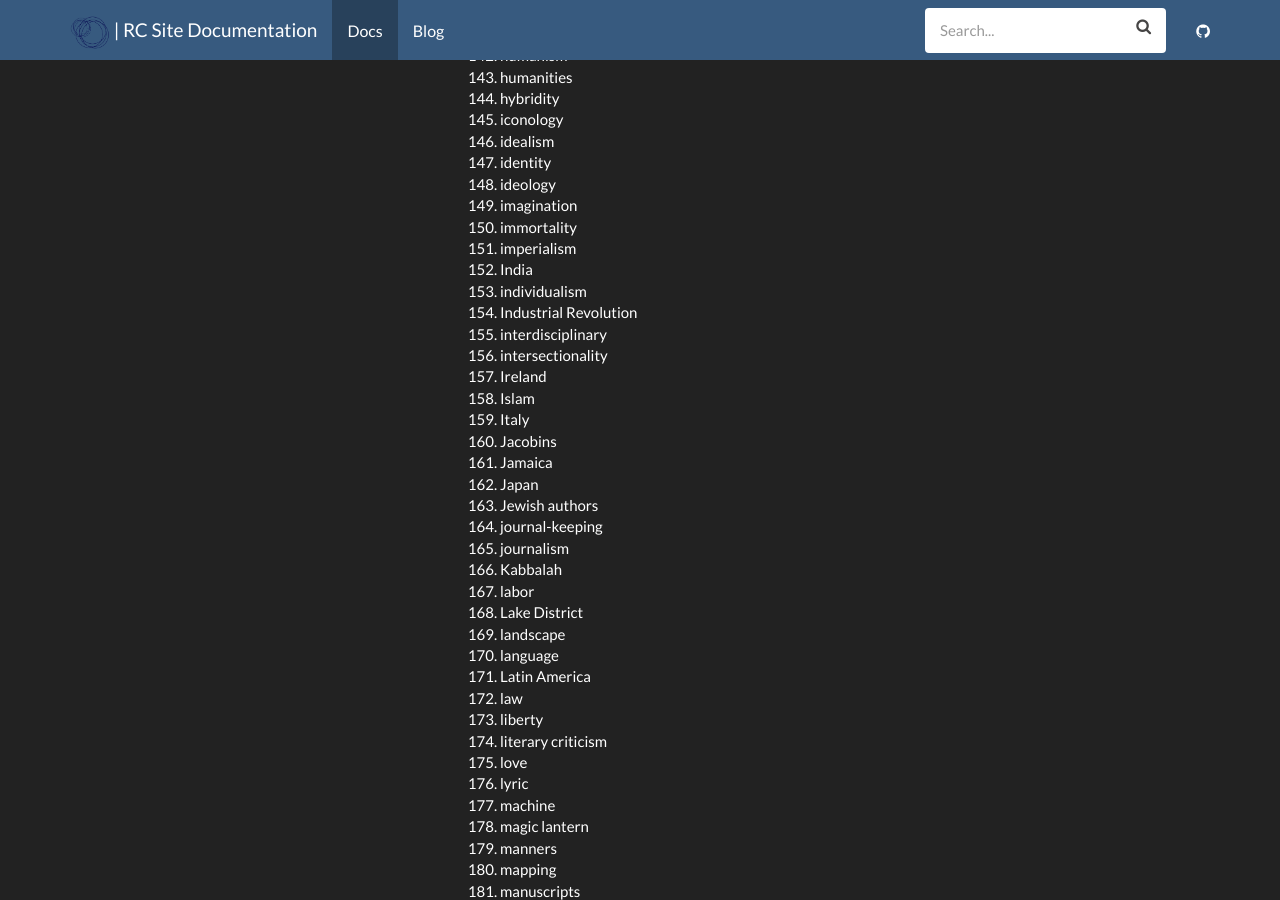
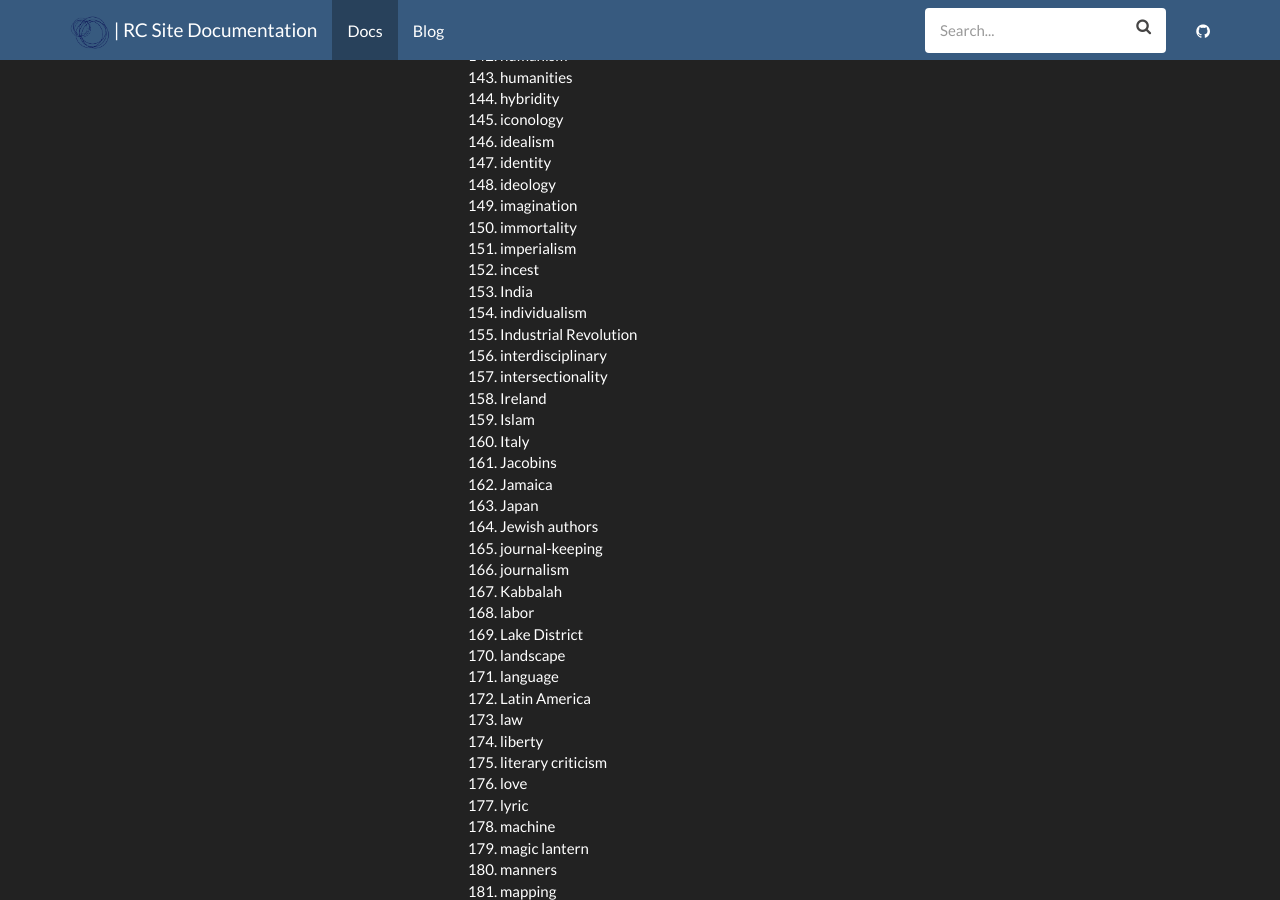
Before and after one commit to steve-kasica/romanticcircles.github.io, a Jekyll site: the page built from _docs/contributor-resources/rc-tagging.md, in a window 1280 px wide and 900 px high, scrolled down 3446 px. Built offline with Jekyll 4.4.1, drawn with Linux system fonts in a browser that asks for light colours.

Commit message:
added tag

```diff
--- a/_docs/contributor-resources/rc-tagging.md
+++ b/_docs/contributor-resources/rc-tagging.md
@@ -161,106 +161,107 @@ Please select 4-6 tags from the following list that are generally relevant to th
 149. imagination
 150. immortality
 151. imperialism
-152. India
-153. individualism
-154. Industrial Revolution
-155. interdisciplinary
-156. intersectionality
-157. Ireland
-158. Islam
-159. Italy
-160. Jacobins
-161. Jamaica
-162. Japan
-163. Jewish authors
-164. journal-keeping
-165. journalism
-166. Kabbalah
-167. labor
-168. Lake District
-169. landscape
-170. language
-171. Latin America
-172. law
-173. liberty
-174. literary criticism
-175. love
-176. lyric
-177. machine
-178. magic lantern
-179. manners
-180. mapping
-181. manuscripts
-182. Maroons
-183. marriage
-184. Marxism
-185. masculinity
-186. masochism
-187. materialism
-188. media
-189. medicine
-190. melodrama
-191. memory
-192. Mexico
-193. Middle Ages
-194. middle class
-195. Middle East
-196. mobility
-197. modernity
-198. monarchy
-199. mountaineering
-200. movement
-201. multimedia
-202. museum
-203. music
-204. mythology
-205. Napoleonic wars
-206. nationalism
-207. natural history
-208. nature
-209. negative capability
-210. network
-211. new criticism
-212. new historicism
-213. new materialism
-214. new media
-215. New Zealand
-216. Norway
-217. novel
-218. Obi
-219. ode
-220. orality
-221. Orientalism
-222. orthodoxy
-223. pandemic
-224. panorama
-225. paradox
-226. passion
-227. performance
-228. periodical
-229. periodization
-230. perspective
-231. Peterloo
-232. phenomenology
-233. philology
-234. philosophy
-235. photography
-236. phrenology
-237. picture theory
-238. picturesque
-239. place
-240. plague
-241. play
-242. politics
-243. popular culture
-244. pornography
-245. postcolonial
-246. post-romantic
-247. poverty
-248. presentism
-249. print culture
-250. propaganda
-251. prophecy
+152. incest
+153. India
+154. individualism
+155. Industrial Revolution
+156. interdisciplinary
+157. intersectionality
+158. Ireland
+159. Islam
+160. Italy
+161. Jacobins
+162. Jamaica
+163. Japan
+164. Jewish authors
+165. journal-keeping
+166. journalism
+167. Kabbalah
+168. labor
+169. Lake District
+170. landscape
+171. language
+172. Latin America
+173. law
+174. liberty
+175. literary criticism
+176. love
+177. lyric
+178. machine
+179. magic lantern
+180. manners
+181. mapping
+182. manuscripts
+183. Maroons
+184. marriage
+185. Marxism
+186. masculinity
+187. masochism
+188. materialism
+189. media
+190. medicine
+191. melodrama
+192. memory
+193. Mexico
+194. Middle Ages
+195. middle class
+196. Middle East
+197. mobility
+198. modernity
+199. monarchy
+200. mountaineering
+201. movement
+202. multimedia
+203. museum
+204. music
+205. mythology
+206. Napoleonic wars
+207. nationalism
+208. natural history
+209. nature
+210. negative capability
+211. network
+212. new criticism
+213. new historicism
+214. new materialism
+215. new media
+216. New Zealand
+217. Norway
+218. novel
+219. Obi
+220. ode
+221. orality
+222. Orientalism
+223. orthodoxy
+224. pandemic
+225. panorama
+226. paradox
+227. passion
+228. performance
+229. periodical
+230. periodization
+231. perspective
+232. Peterloo
+233. phenomenology
+234. philology
+235. philosophy
+236. photography
+237. phrenology
+238. picture theory
+239. picturesque
+240. place
+241. plague
+242. play
+243. politics
+244. popular culture
+245. pornography
+246. postcolonial
+247. post-romantic
+248. poverty
+249. presentism
+250. print culture
+251. propaganda
+252. prophecy
 252. prosody
 253. Protestantism
 254. Protestant Reformation
```
